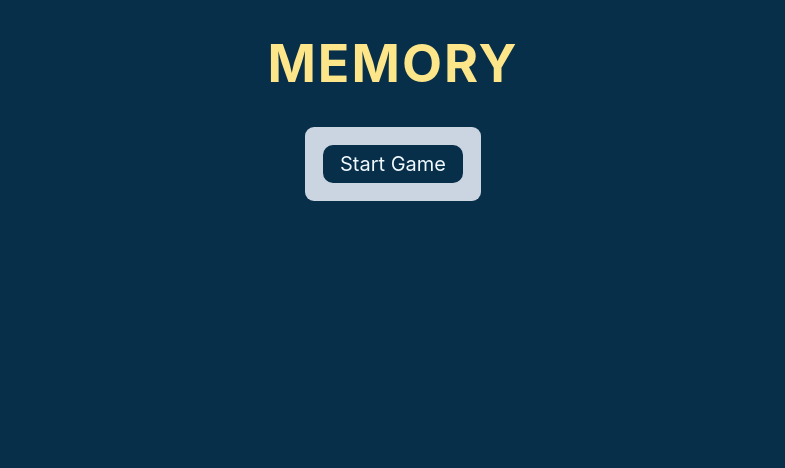
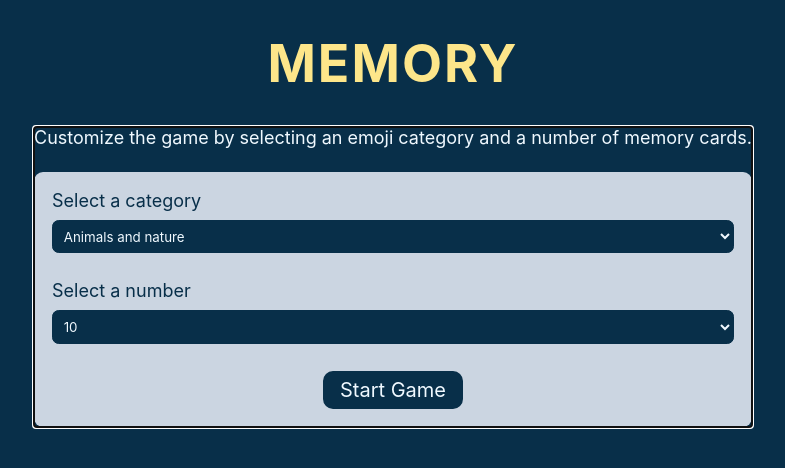
Before and after one commit to jason-fmt/Memory-Game-React, a React (Vite) app: page / in a window 1280 px wide. Shown: the top 468 px of the page, without its empty margins (247-1032 px from the left). Built offline with nearby package versions, Linux system fonts and the light colour scheme.

Commit message:
Make form elements into reusable components

```diff
--- a/src/components/Form.jsx
+++ b/src/components/Form.jsx
@@ -1,12 +1,24 @@
+import { useEffect, useRef } from 'react'
 import RegularButton from './RegularButton'
+import Select from './Select'
 
-const Form = ({ handleSubmit }) => {
+const Form = ({ handleSubmit, handleChange, isFirstRender }) => {
+	const divRef = useRef(null)
+
+	useEffect(() => {
+		!isFirstRender && divRef.current.focus()
+	}, [])
+
 	return (
-		<form className='wrapper'>
-			<RegularButton handleClick={handleSubmit}>
-            Start Game
-         </RegularButton>
-		</form>
+		<div className='form-container' ref={divRef} tabIndex={-1}>
+			<p className="p--regular">
+				Customize the game by selecting an emoji category and a number of memory cards.
+			</p>
+			<form className='wrapper'>
+				<Select handleChange={handleChange} />
+				<RegularButton handleClick={handleSubmit}>Start Game</RegularButton>
+			</form>
+		</div>
 	)
 }
 
--- /dev/null
+++ b/src/components/Option.jsx
@@ -0,0 +1,11 @@
+const Option = ({ valueArray }) => {
+	const optionEl = valueArray.map(({name, value}) => (
+		<option key={value} value={value}>
+         {name ? name : value}
+      </option>
+	))
+
+	return <>{optionEl}</>
+}
+
+export default Option
--- /dev/null
+++ b/src/components/Select.jsx
@@ -0,0 +1,17 @@
+import { data } from '../data/data'
+import Option from './Option'
+
+const Select = ({ handleChange }) => {
+	const selectEl = Object.entries(data).map(([key, value]) => (
+		<div key={key} className='form__inner-wrapper'>
+			<label htmlFor={key}>Select a {key}</label>
+			<select name={key} id={key} onChange={handleChange}>
+				<Option valueArray={value} />
+			</select>
+		</div>
+	))
+
+	return <>{selectEl}</>
+}
+
+export default Select
```
